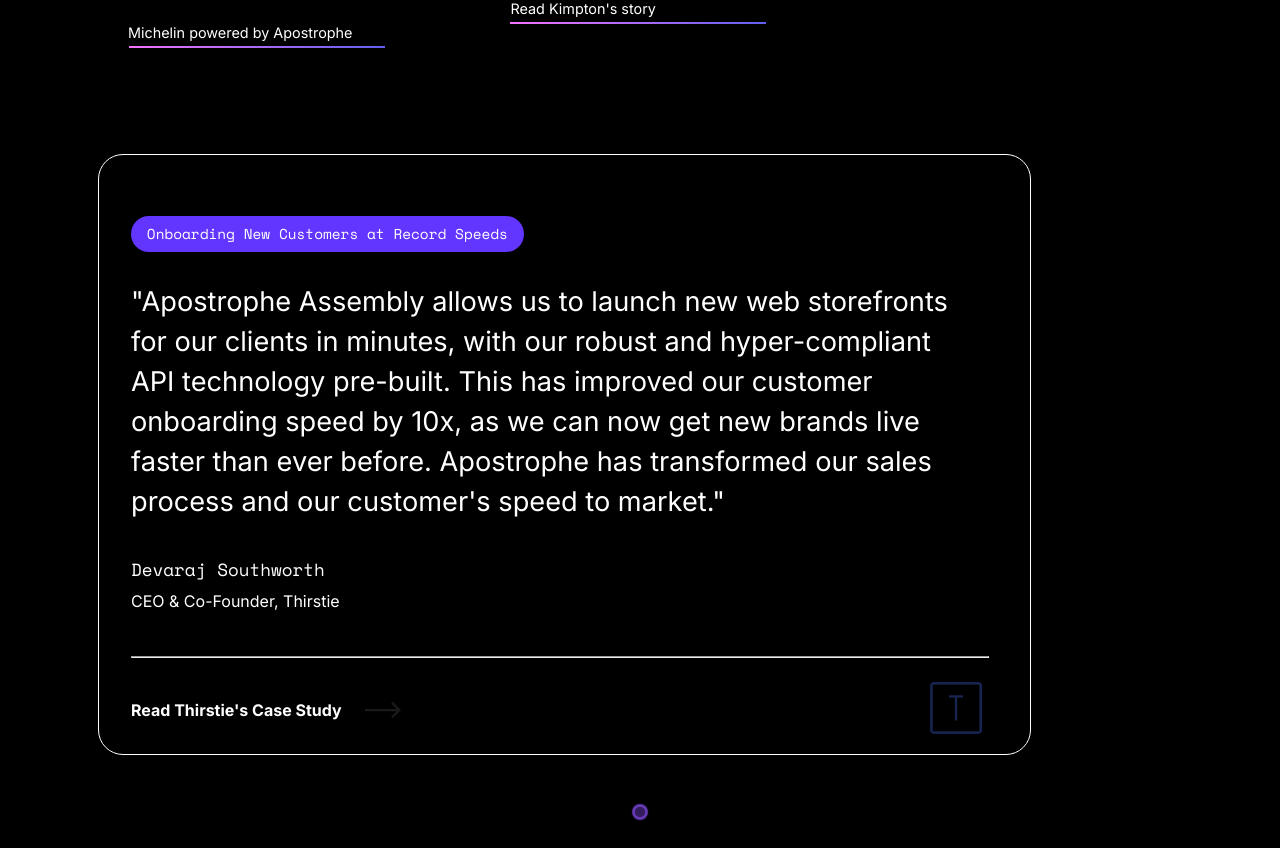
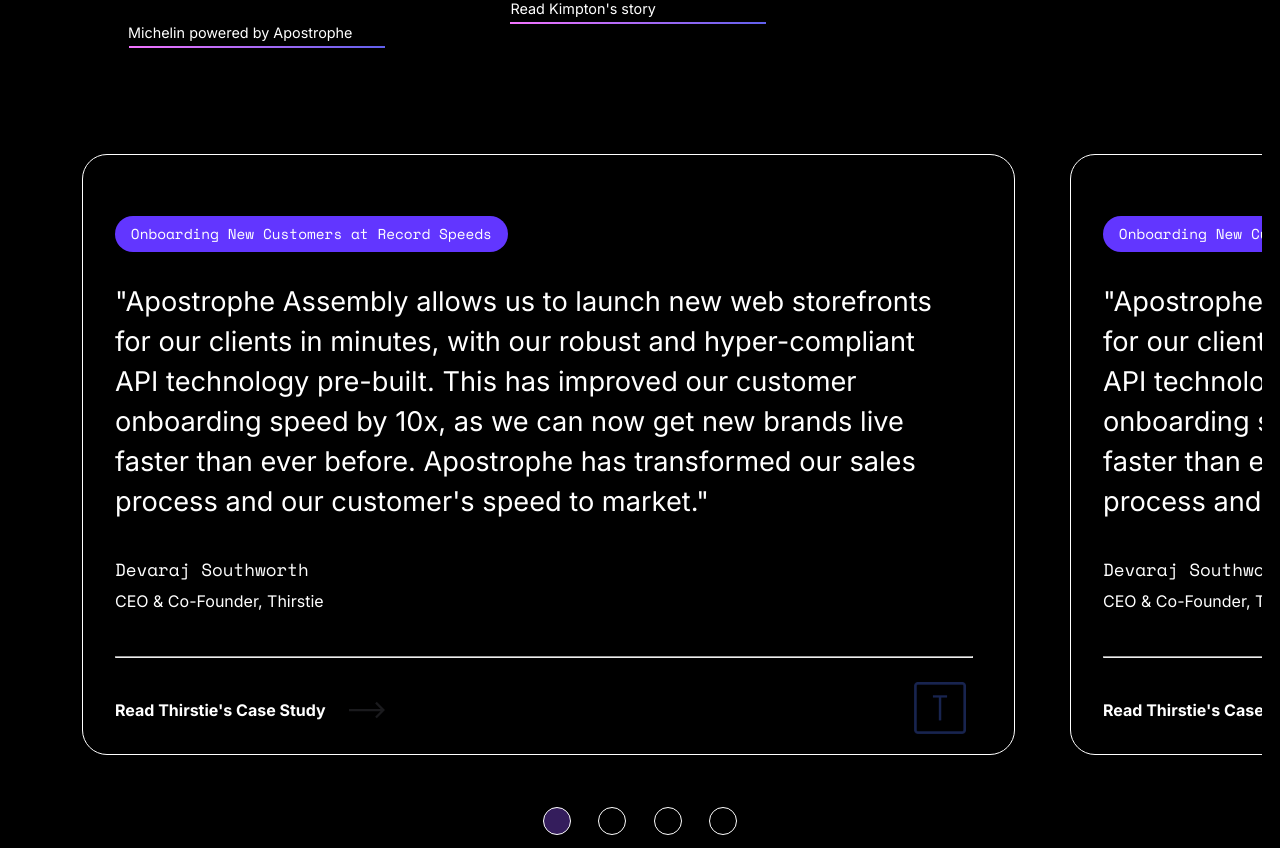
Before and after one commit to syedaAnusha/apostrophe-landing-page, a React (Vite) app: page / in a window 1280 px wide. Shown: the part 3820-4668 px from the top of the page. Built offline with nearby package versions, Linux system fonts and the light colour scheme.

Commit message:
Carousel in process

```diff
--- a/package.json
+++ b/package.json
@@ -10,6 +10,8 @@
     "preview": "vite preview"
   },
   "dependencies": {
+    "@mui/lab": "^5.0.0-alpha.159",
+    "@mui/material": "^5.15.3",
     "react": "^18.2.0",
     "react-dom": "^18.2.0",
     "react-elastic-carousel": "^0.11.5",
--- /dev/null
+++ b/src/components/childSection5.css
@@ -0,0 +1,40 @@
+.Carousel-style {
+  /* border: 1px solid blue; */
+  /* disable default outline on focused items */
+  /* add custom outline on focused items */
+  .rec-carousel-item {
+    margin-left: -1rem;
+  }
+  .rec-carousel-item + .rec-carousel-item {
+    margin-left: -16rem;
+  }
+
+  .rec.rec-dot {
+    border-radius: 50px;
+    height: 28px;
+    width: 28px;
+    box-shadow: none;
+  }
+  .rec.rec-dot:nth-child(1):active {
+    border-color: #6236ff !important;
+    background-color: #6236ff !important;
+  }
+  .rec.rec-dot:not(:active) {
+    background-color: none;
+    border: 1px solid white !important;
+  }
+  .rec.rec-dot + .rec.rec-dot {
+    margin-left: 1.4rem;
+  }
+  .rec.rec-dot:active {
+    background-color: #6236ff !important;
+    border-color: #6236ff !important;
+    border: 1px solid transparent;
+  }
+
+  .rec-carousel-item :not(:focus) {
+    outline: none;
+
+    /* box-shadow: inset 0 0 1px 1px lightgrey; */
+  }
+}
--- a/src/components/childSection5.jsx
+++ b/src/components/childSection5.jsx
@@ -1,10 +1,14 @@
 import Card from "./Card";
+import "./childSection5.css";
 import Carousel from "react-elastic-carousel";
 
 export default function ChildSection5() {
   return (
-    <div>
-      <Carousel showArrows={false}>
+    <div className="Carousel-style">
+      <Carousel showArrows={false} itemsToShow={1}>
+        <Card />
+        <Card />
+        <Card />
         <Card />
       </Carousel>
     </div>
```
Also changed, not shown: 1 other file (tests, documents, lock files or other folders).
